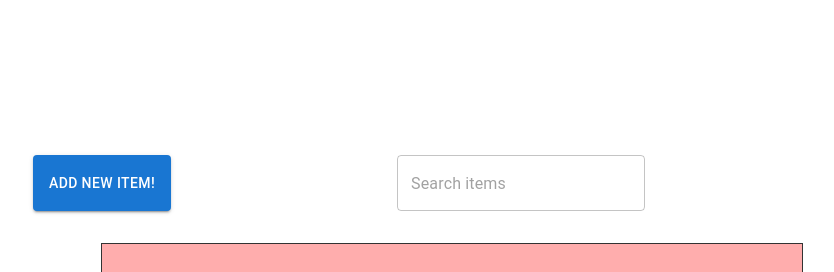
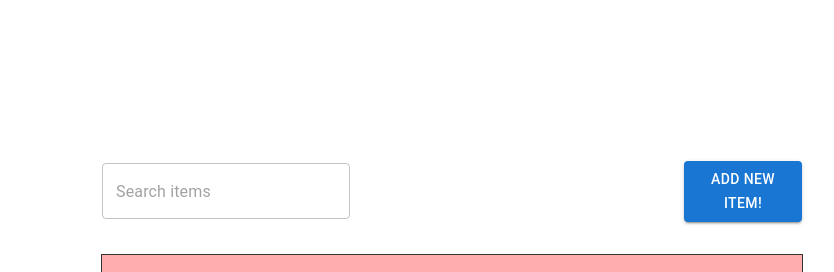
Before and after one commit to hemanialaparthi/pantry-tracking-app, a Next.js app in the folder inventory-management/: page / in a window 1280 px wide. Shown: the top 272 px of the page, without its empty margins (188-1022 px from the left). Built offline with nearby package versions, Linux system fonts and the light colour scheme; no server answers; the database is empty.

Commit message:
add search filter

```diff
--- a/inventory-management/app/page.js
+++ b/inventory-management/app/page.js
@@ -6,8 +6,6 @@ import { collection, getDocs, query, setDoc, getDoc, doc, deleteDoc } from "fire
 import WelcomePage from "./welcomePage";
 
 export default function Home() {
-
-  const [showWelcome, setShowWelcome] = useState(true);
   const [inventory, setInventory] = useState([]);
   const [open, setOpen] = useState(false);
   const [itemName, setItemName] = useState('');
@@ -57,7 +55,7 @@ export default function Home() {
 
   const filteredInventory = inventory
     .filter(item => item.name.toLowerCase().includes(searchQuery.toLowerCase()))
-    .sort((a, b) => a.name.localeCompare(b.name)); // Sort by name
+    .sort((a, b) => a.name.localeCompare(b.name));
 
   useEffect(() => {
     updateInventory();
@@ -81,7 +79,7 @@ export default function Home() {
           </Stack>
         </Box>
       </Modal>
-      <Stack direction={"flex"} justifyContent={"center"} textAlign={"center"} spacing={10}>
+      <Stack direction="row-reverse" justifyContent="center" alignItems="center" width="700px" spacing={2} mt={2}>
       <Button variant="contained" onClick={handleOpen}>Add new Item!</Button>
       <Box width="700px" mt={2}>
         <TextField
```
